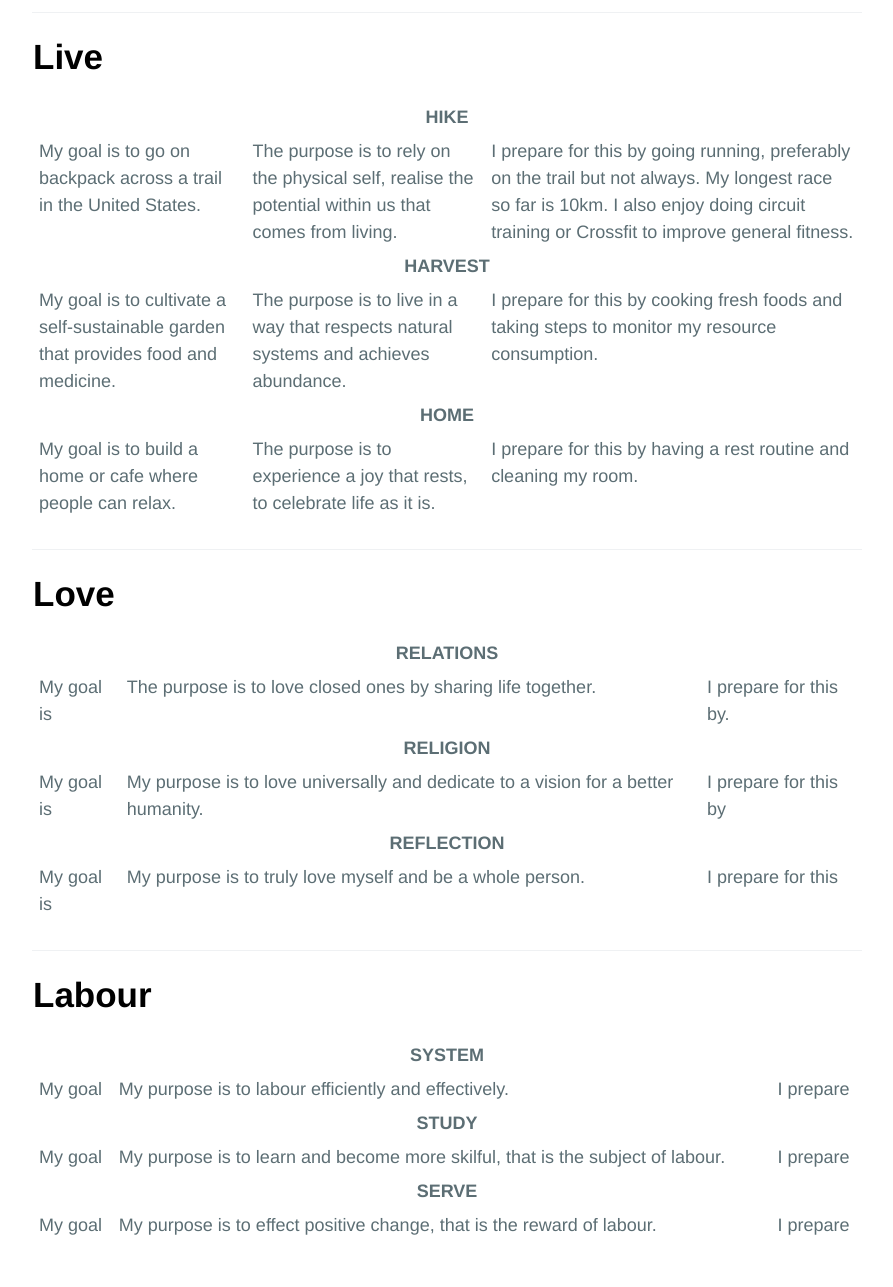
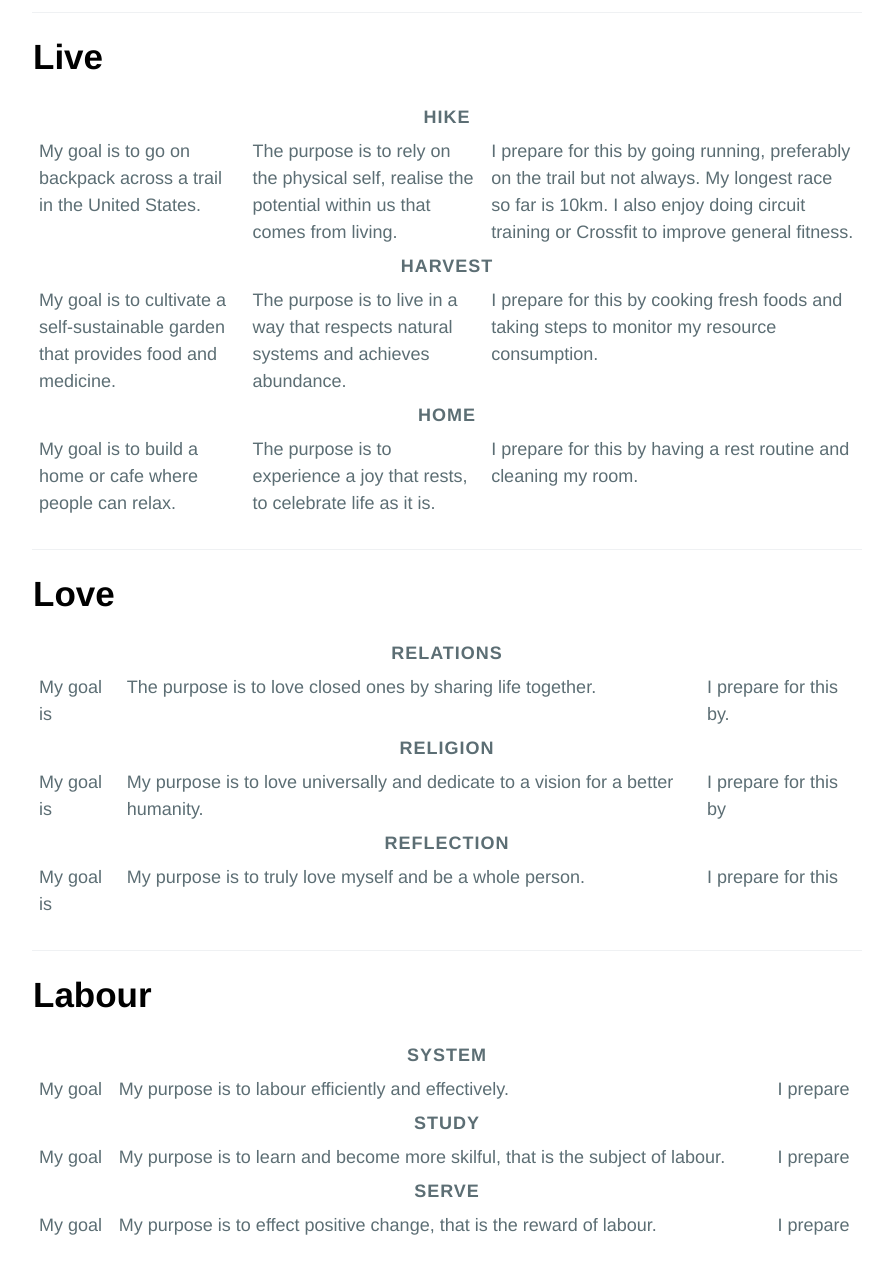
Before and after one commit to sumchuenli/sumchuenli.github.io, a Jekyll site: the page built from _pages/about.md, in a window 1280 px wide. Shown: the part 373-1660 px from the top of the page, without its empty margins (193-1086 px from the left). Built offline with Jekyll 4.4.1, drawn with Linux system fonts in a browser that asks for light colours.

Commit message:
Update about.md

```diff
--- a/_pages/about.md
+++ b/_pages/about.md
@@ -13,7 +13,7 @@ My life is about <a href="#live">living</a>, <a href="#love">loving</a> and <a h
 
 <table style="width:100%">
   <tr>
-    <th colspan="3">HIKE</th>
+    <th colspan="3" style="letter-spacing:0.1rem">HIKE</th>
   </tr>
   <tr>
     <td class="c1">My goal is to go on backpack across a trail in the United States.</td>
@@ -21,7 +21,7 @@ My life is about <a href="#live">living</a>, <a href="#love">loving</a> and <a h
     <td class="c2">I prepare for this by going running, preferably on the trail but not always. My longest race so far is 10km. I also enjoy doing circuit training or Crossfit to improve general fitness.</td>
   </tr>
   <tr>
-    <th colspan="3">HARVEST</th>
+    <th colspan="3" style="letter-spacing:0.1rem">HARVEST</th>
   </tr>
   <tr>
     <td class="c1">My goal is to cultivate a self-sustainable garden that provides food and medicine.</td>
@@ -29,7 +29,7 @@ My life is about <a href="#live">living</a>, <a href="#love">loving</a> and <a h
     <td class="c2">I prepare for this by cooking fresh foods and taking steps to monitor my resource consumption.</td>
   </tr>
   <tr>
-    <th colspan="3">HOME</th>
+    <th colspan="3" style="letter-spacing:0.1rem">HOME</th>
   </tr>
   <tr>
     <td class="c1">My goal is to build a home or cafe where people can relax.</td>
@@ -44,7 +44,7 @@ My life is about <a href="#live">living</a>, <a href="#love">loving</a> and <a h
 
 <table style="width:100%">
   <tr>
-    <th colspan="3">RELATIONS</th>
+    <th colspan="3" style="letter-spacing:0.1rem">RELATIONS</th>
   </tr>
   <tr>
     <td class="c1">My goal is</td>
@@ -52,7 +52,7 @@ My life is about <a href="#live">living</a>, <a href="#love">loving</a> and <a h
     <td class="c2">I prepare for this by.</td>
   </tr>
   <tr>
-    <th colspan="3">RELIGION</th>
+    <th colspan="3" style="letter-spacing:0.1rem">RELIGION</th>
   </tr>
   <tr>
     <td class="c1">My goal is</td>
@@ -60,7 +60,7 @@ My life is about <a href="#live">living</a>, <a href="#love">loving</a> and <a h
     <td class="c2">I prepare for this by</td>
   </tr>
   <tr>
-    <th colspan="3">REFLECTION</th>
+    <th colspan="3" style="letter-spacing:0.1rem">REFLECTION</th>
   </tr>
   <tr>
     <td class="c1">My goal is</td>
@@ -75,7 +75,7 @@ My life is about <a href="#live">living</a>, <a href="#love">loving</a> and <a h
 
 <table style="width:100%">
   <tr>
-    <th colspan="3">SYSTEM</th>
+    <th colspan="3" style="letter-spacing:0.1rem">SYSTEM</th>
   </tr>
   <tr>
     <td class="c1">My goal</td>
@@ -83,7 +83,7 @@ My life is about <a href="#live">living</a>, <a href="#love">loving</a> and <a h
     <td class="c2">I prepare</td>
   </tr>
   <tr>
-    <th colspan="3">STUDY</th>
+    <th colspan="3" style="letter-spacing:0.1rem">STUDY</th>
   </tr>
   <tr>
     <td class="c1">My goal</td>
@@ -91,7 +91,7 @@ My life is about <a href="#live">living</a>, <a href="#love">loving</a> and <a h
     <td class="c2">I prepare</td>
   </tr>
   <tr>
-    <th colspan="3">SERVE</th>
+    <th colspan="3" style="letter-spacing:0.1rem">SERVE</th>
   </tr>
   <tr>
     <td class="c1">My goal</td>
```
